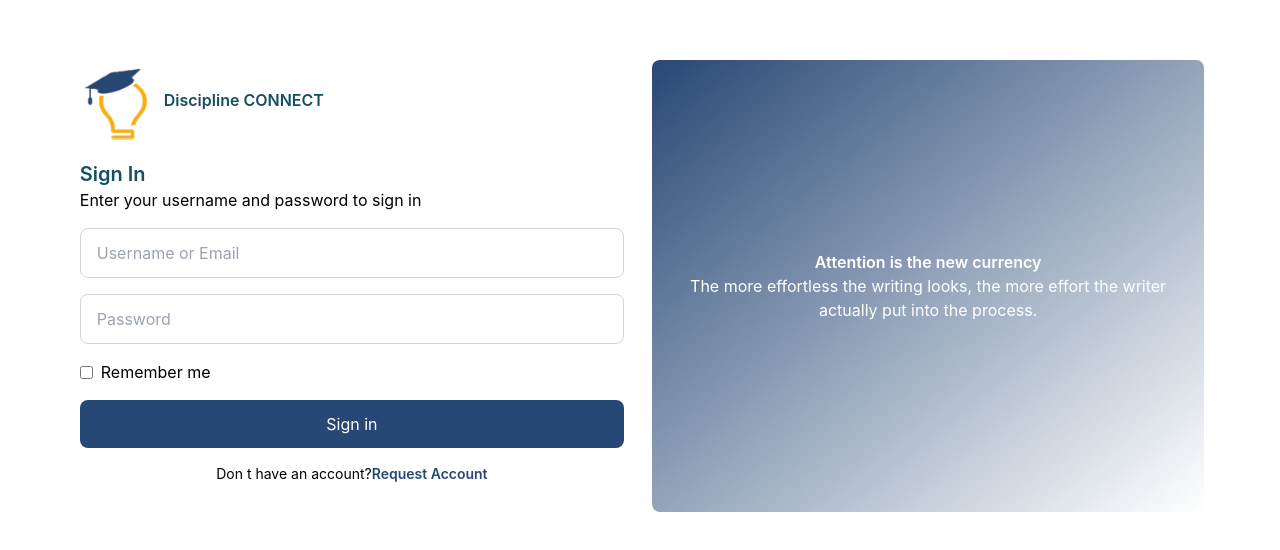
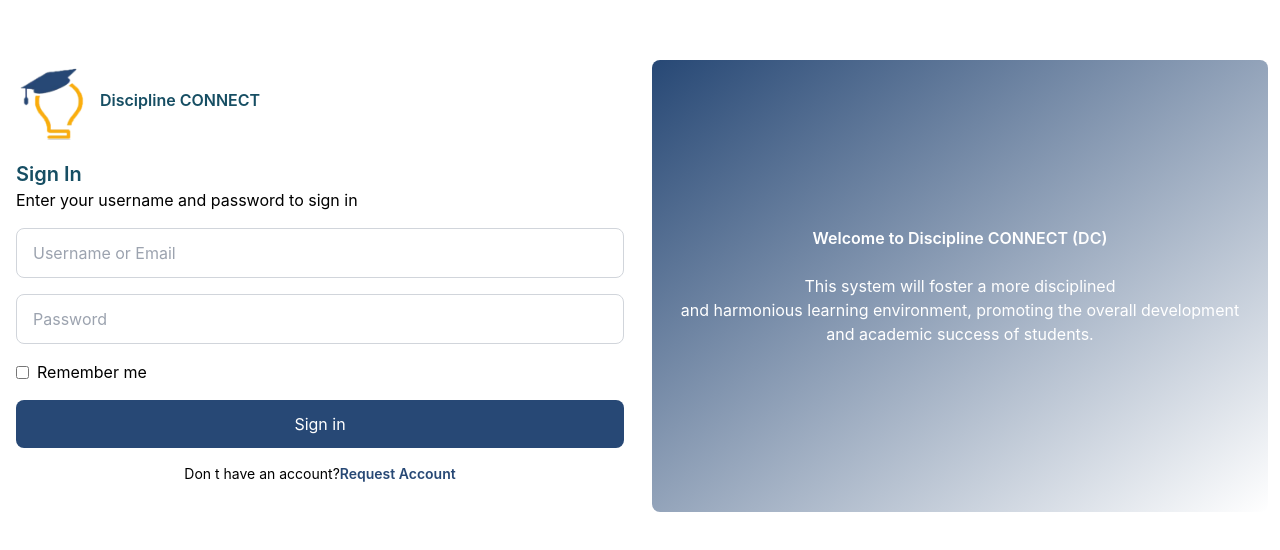
Before and after one commit to Juleshb/discipline-connect-fe-app, a React (Create React App) app: page / in a window 1280 px wide. Shown: the part 126-676 px from the top of the page. Built offline with nearby package versions, Linux system fonts and the light colour scheme.

Commit message:
welcome message and desktop app creation

```diff
--- a/src/components/Login/login.js
+++ b/src/components/Login/login.js
@@ -59,8 +59,8 @@
       <div className="hidden md:flex  grid w-full grid-cols-1 md:grid-cols-2 ">
       <div className=" text-center justify-center flex-col">
             <div className="bg-gradient-to-br from-primary to-primary-light h-full m-3 p-7 rounded-lg flex flex-col justify-center overflow-hidden">
-              <h4 className="text-white font-semibold">Attention is the new currency</h4>
-              <p className="text-white">The more effortless the writing looks, the more effort the writer actually put into the process.</p>
+              <h4 className="text-white font-semibold">Welcome to Discipline CONNECT (DC)</h4> <br></br>
+              <p className="text-white">This system will foster a more disciplined <br></br>and harmonious learning environment, promoting the overall development and academic success of students.</p>
             </div>
           </div>
         </div>
```
